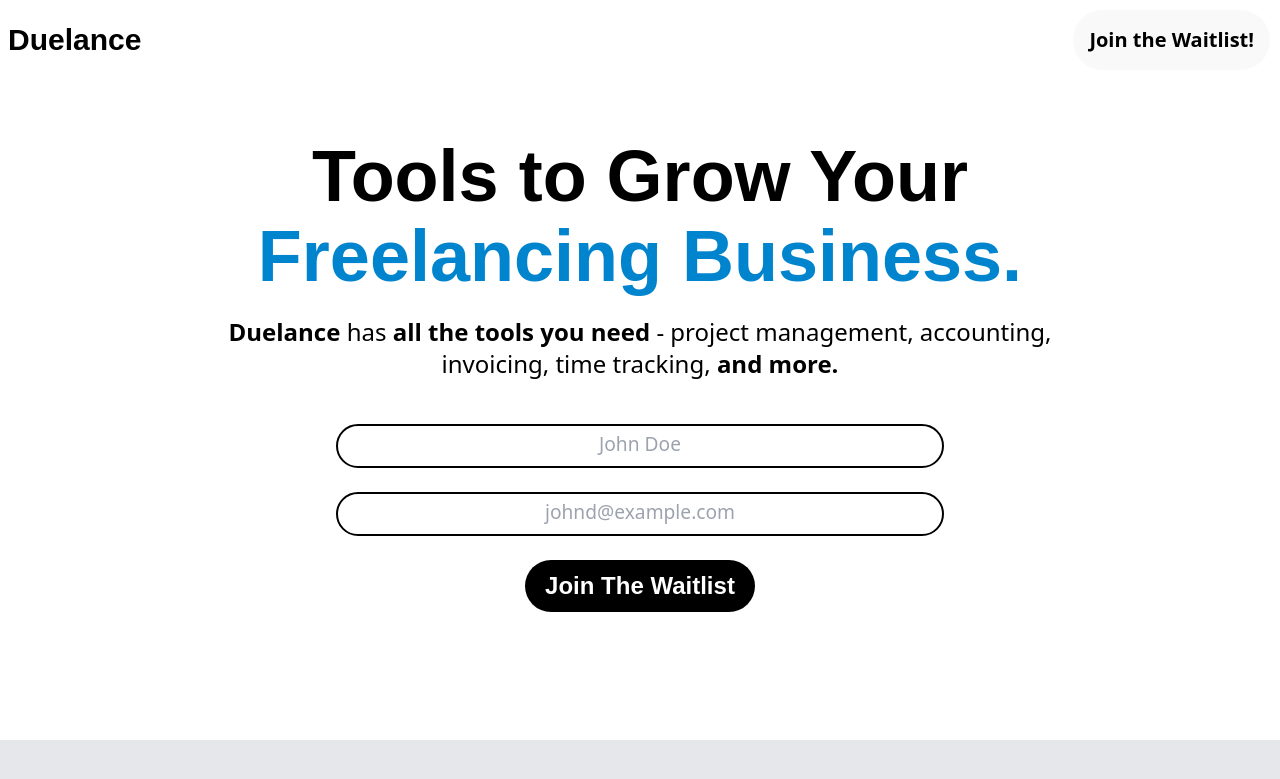
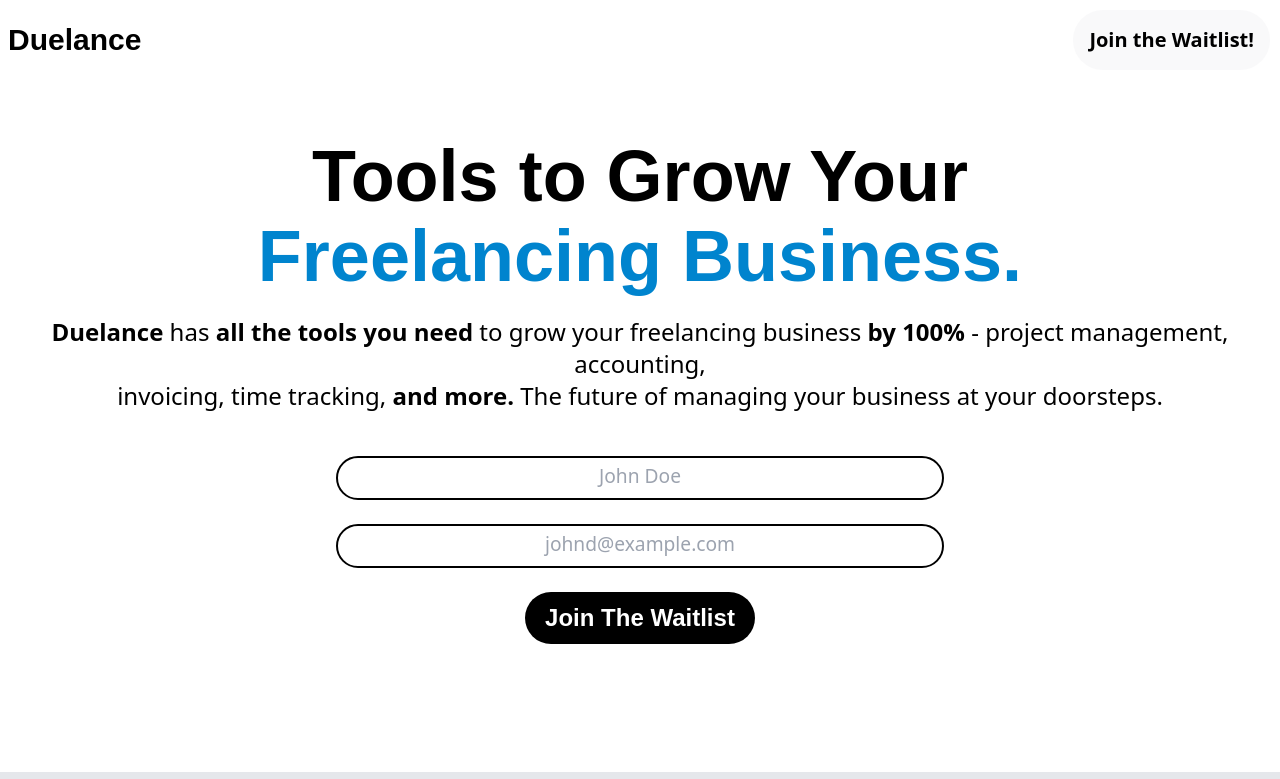
Before and after one commit to duelance-app/landing-page-v2, a Svelte app: page / in a window 1280 px wide. Shown: the top 779 px of the page. Built offline with nearby package versions, Linux system fonts and the light colour scheme.

Commit message:
Added marketing copy

```diff
--- a/src/App.svelte
+++ b/src/App.svelte
@@ -65,10 +65,12 @@
             </p>
             <p class="text-2xl text-center font-medium py-2">
                 <strong>Duelance </strong>has
-                <strong> all the tools you need </strong>
+                <strong> all the tools you need </strong> to grow your
+                freelancing business <strong>by 100%</strong>
                 - project management, accounting, <br /> invoicing, time
                 tracking,
-                <strong> and more. </strong>
+                <strong> and more. </strong> The future of managing your business
+                at your doorsteps.
             </p>
         </div>
         <div class="w-full mb-32 mt-2 px-4 md:w-4/5 md:mx-auto lg:w-1/2">
```
